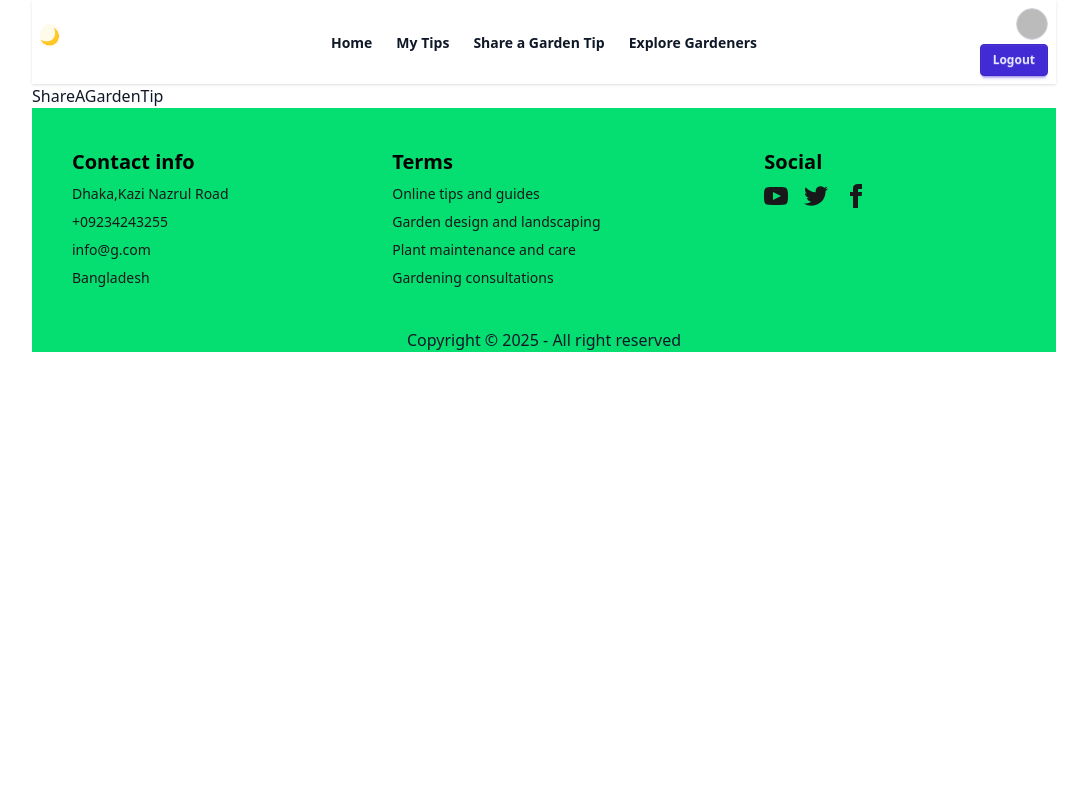
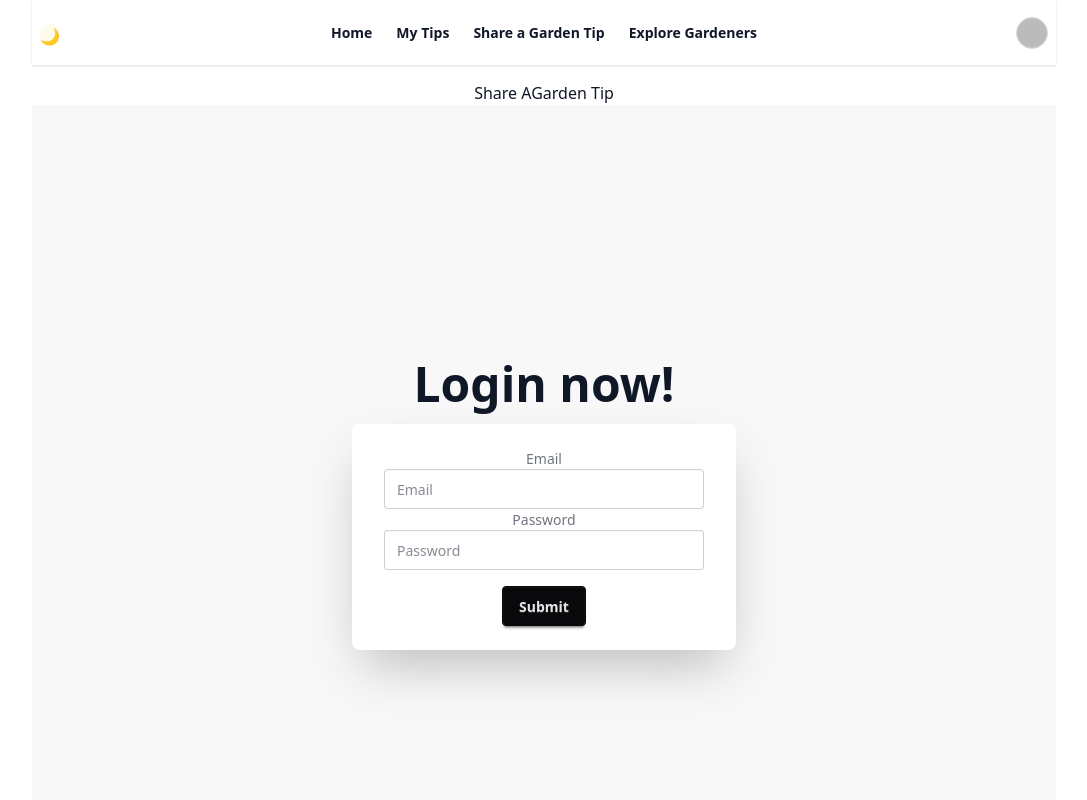
Before and after one commit to dilruba-sarker/gardening-tips-client, a React (Vite) app: page /ShareAGardenTip in a window 1280 px wide. Shown: the top 800 px of the page, without its empty margins (96-1183 px from the left). Built offline with nearby package versions, Linux system fonts and the light colour scheme; no server answers; sample sign-in values are in the browser's storage.

Commit message:
7th commit

```diff
--- a/src/Components/Navbar/Navbar.jsx
+++ b/src/Components/Navbar/Navbar.jsx
@@ -3,84 +3,114 @@ import Darkmode from '../Darkmode/Darkmode';
 import { Link, NavLink } from 'react-router';
 import { AuthContext } from '../../Context/AuthContext';
 import { Tooltip } from 'react-tooltip'
+
 // const Navbar = () => {
-// const {user,logOut}=use(AuthContext)
-// const [showLogout,setShowLogout]=useState(false)
-// const links=<>
-// <li className='text-md font-semibold'><NavLink  to="/">Home</NavLink></li>
+//   const { user, logOut } = use(AuthContext);
+//   const [showLogout, setShowLogout] = useState(false);
 
-// {user && user.email && (
-//   <>
-//     <li><NavLink to="/mytips">My Tips</NavLink></li>
-//     <li><NavLink to="/ShareAGardenTip">Share a Garden Tip</NavLink></li>
-//   </>
-// )}
+//   const links = (
+//     <>
+//       <li className='text-md font-semibold'><NavLink to="/">Home</NavLink></li>
+//       {user?.email && (
+//         <>
+//           <li className='text-md font-semibold'><NavLink to="/mytips">My Tips</NavLink></li>
+//           <li className='text-md font-semibold'><NavLink to="/ShareAGardenTip">Share a Garden Tip</NavLink></li>
+//         </>
+//       )}
+//       <li className='text-md font-semibold'><NavLink to="/gardeners">Explore Gardeners</NavLink></li>
+//     </>
+//   );
 
+//   const handleLogout = () => {
+//     logOut()
+//       .then(() => {
+//         console.log("Logged out successfully");
+//         setShowLogout(false);
+//       })
+//       .catch(err => console.error("Logout error:", err.message));
+//   };
 
-// <li className='text-md font-semibold'><NavLink to="/gardeners">Explore Gardeners</NavLink></li>
+//   // Close logout button when clicking anywhere else
+//   const handleClickOutside = (e) => {
+//     if (!e.target.closest('.user-photo-container')) {
+//       setShowLogout(false);
+//     }
+//   };
 
+//   React.useEffect(() => {
+//     document.addEventListener('click', handleClickOutside);
+//     return () => {
+//       document.removeEventListener('click', handleClickOutside);
+//     };
+//   }, []);
 
+//   return (
+//     <div className="navbar bg-base-100 shadow-sm">
+//       <div className="navbar-start">
+//         <div className="dropdown">
+//           <div tabIndex={0} role="button" className="btn btn-ghost lg:hidden">
+//             <svg xmlns="http://www.w3.org/2000/svg" className="h-5 w-5" fill="none"
+//               viewBox="0 0 24 24" stroke="currentColor">
+//               <path strokeLinecap="round" strokeLinejoin="round"
+//                 strokeWidth="2" d="M4 6h16M4 12h8m-8 6h16" />
+//             </svg>
+//           </div>
+//           <ul tabIndex={0} className="menu menu-sm dropdown-content bg-base-100 rounded-box z-10 mt-3 w-52 p-2 shadow">
+//             {links}
+//           </ul>
+//         </div>
+//         <Darkmode />
+//       </div>
 
-// </>
+//       <div className="navbar-center hidden lg:flex">
+//         <ul className="menu menu-horizontal px-1">{links}</ul>
+//       </div>
 
-// const handleLogout=()=>{
-//   logOut()
-//   .then(
-//     console.log("ok")
+//       <div className="navbar-end">
+//         {user?.email ? (
+//           <div className="user-photo-container relative">
+//             {/* User photo with hover tooltip and click handler */}
+//             <img
+//               onClick={(e) => {
+//                 e.stopPropagation();
+//                 setShowLogout(!showLogout);
+//               }}
+//               src={user.photoURL || "/default-avatar.png"}
+//               alt="User profile"
+//               className="w-8 h-8 rounded-full cursor-pointer border border-gray-300"
+//               data-tooltip-id="user-tooltip"
+//               data-tooltip-content={user.displayName || 'User'}
+//             />
+//             <Tooltip id="user-tooltip" />
 
-//   )
-//   .catch(err=>{
-// console.log(err.message)
-//   })
-// }
-//     return (
-//         <div>
-//             <div className="navbar bg-base-100 shadow-sm">
-//   <div className="navbar-start">
-//     <div className="dropdown">
-//       <div tabIndex={0} role="button" className="btn btn-ghost lg:hidden">
-//         <svg xmlns="http://www.w3.org/2000/svg" className="h-5 w-5" fill="none" viewBox="0 0 24 24" stroke="currentColor"> <path strokeLinecap="round" strokeLinejoin="round" strokeWidth="2" d="M4 6h16M4 12h8m-8 6h16" /> </svg>
+//             {/* Logout button that appears on photo click */}
+//             {showLogout && (
+//               <button
+//                 onClick={handleLogout}
+//                 className="absolute right-0 top-full mt-2 btn btn-primary btn-sm z-50"
+//               >
+//                 Logout
+//               </button>
+//             )}
+//           </div>
+//         ) : (
+//           <div className="flex gap-2">
+//             <Link to="/signup"><button className="btn btn-primary">Signup</button></Link>
+//             <Link to="/login"><button className="btn btn-primary">Login</button></Link>
+//           </div>
+//         )}
 //       </div>
-//       <ul
-//         tabIndex={0}
-//         className="menu menu-sm dropdown-content bg-base-100 rounded-box z-1 mt-3 w-52 p-2 shadow">
-//        {links}
-//       </ul>
 //     </div>
-//      <Darkmode></Darkmode>
-//   </div>
-//   <div className="navbar-center hidden lg:flex">
-//     <ul className="menu menu-horizontal px-1">
-//      {links}
-//     </ul>
-//   </div>
-//   <div className="navbar-end">
-
-
-//    {user && user?.email?
-//  <div className="tooltip tooltip-bottom" data-tip={user.displayName || 'User'}>
-
-//    <img className='w-8'
-//    onClick={()=>setShowLogout(!showLogout)}
-//    src={user.photoURL} alt=""  />
-//    {showLogout?<button onClick={handleLogout} className='btn btn-primary text-sm h-6'>Logout</button>:''}
-//  </div>
-
-//    :<div className='flex gap-2'>
-//     <Link to="/signup"><button className='btn btn-primary'>signup</button></Link>
-//     <Link to="/login"><button className='btn btn-primary'>login</button></Link>
-//     </div>}
-//   </div>
-// </div>
-//         </div>
-//     );
+//   );
 // };
 
 // export default Navbar;
 
+
+
 const Navbar = () => {
   const { user, logOut } = use(AuthContext);
-  const [showLogout, setShowLogout] = useState(true);
+  const [showLogout, setShowLogout] = useState(false);
 
   const links = (
     <>
@@ -97,12 +127,15 @@ const Navbar = () => {
 
   const handleLogout = () => {
     logOut()
-      .then(() => console.log("Logged out"))
+      .then(
+        () =>
+        setShowLogout(false)
+      )
       .catch(err => console.log(err.message));
   };
 
   return (
-    <div className="navbar bg-base-100 shadow-sm">
+    <div className="navbar bg-base-100 shadow-sm mb-4">
       <div className="navbar-start">
         <div className="dropdown">
           <div tabIndex={0} role="button" className="btn btn-ghost lg:hidden">
@@ -127,7 +160,7 @@ const Navbar = () => {
         {user?.email ? (
           <div className="relative flex flex-col items-end">
             {/* Tooltip only on image */}
-            <div className="tooltip tooltip-bottom" data-tip={user.displayName || 'User'}>
+            <div className="  tooltip tooltip-left" data-tip={user.displayName || 'User'}>
               <img
                 onClick={() => setShowLogout(!showLogout)}
                 src={user.photoURL || "/default-avatar.png"}
@@ -140,7 +173,8 @@ const Navbar = () => {
             {showLogout && (
               <button
                 onClick={handleLogout}
-                className="btn btn-primary btn-sm mt-1"
+
+                 className="absolute right-0 top-full mt-2 btn btn-primary btn-sm z-50"
               >
                 Logout
               </button>
--- a/src/Pages/Login/Login.jsx
+++ b/src/Pages/Login/Login.jsx
@@ -1,10 +1,12 @@
 import React, { use } from 'react';
 import { AuthContext } from '../../Context/AuthContext';
 import Swal from 'sweetalert2';
-import { Link } from 'react-router';
+import { Link, useLocation, useNavigate } from 'react-router';
 
 const Login = () => {
 const {signInUser, googleSignin}=use(AuthContext)
+  const navigate=useNavigate()
+    const location=useLocation()
 const handleSubmit=e=>{
      e.preventDefault()
 
@@ -19,13 +21,14 @@ const handleSubmit=e=>{
 
     signInUser(email,password)
         .then(res=>{
-          console.log(res.user);
+
 
           Swal.fire({
       title: "Good job!",
       text: "login done sucessfully!!",
       icon: "success"
     });
+     setTimeout(()=>{navigate(`${location?.state?location?.state:"/"}`)},2000)
     form.reset('')
         }).catch(err=>{
           console.log(err.message);
@@ -45,7 +48,9 @@ const handleGoogle=()=>{
   title: "Good job!",
   text: "signup done sucessfully!!",
   icon: "success"
+
 });
+  setTimeout(()=>{navigate(`${location?.state?location?.state:"/"}`)},2000)
   }).catch(err=>{
       Swal.fire({
   title: "Opps?",
--- a/src/Pages/ShareAGardenTip/ShareAGardenTip.jsx
+++ b/src/Pages/ShareAGardenTip/ShareAGardenTip.jsx
@@ -2,8 +2,29 @@ import React from 'react';
 
 const ShareAGardenTip = () => {
     return (
-        <div>
-            <h1>ShareAGardenTip</h1>
+        <div className='text-center'>
+            <h1>Share AGarden Tip</h1>
+
+            <div className="hero bg-base-200 min-h-screen">
+  <div className="hero-content flex-col ">
+    <div className="text-center lg:text-left">
+      <h1 className="text-5xl font-bold">Login now!</h1>
+
+    </div>
+    <div className="card bg-base-100 w-full max-w-sm shrink-0 shadow-2xl">
+      <div className="card-body">
+        <form className="form">
+          <label className="label">Email</label>
+          <input type="email" className="input" placeholder="Email" />
+          <label className="label">Password</label>
+          <input type="password" className="input" placeholder="Password" />
+
+          <button className="btn btn-neutral mt-4">Submit</button>
+        </form>
+      </div>
+    </div>
+  </div>
+</div>
         </div>
     );
 };
--- /dev/null
+++ b/src/Pages/TipDetails/TipDetails.jsx
@@ -0,0 +1,11 @@
+import React from 'react';
+
+const TipDetails = () => {
+    return (
+        <div>
+            <h1>details</h1>
+        </div>
+    );
+};
+
+export default TipDetails;
--- /dev/null
+++ b/src/Private/PrivateRoute.jsx
@@ -0,0 +1,23 @@
+import React, { use } from 'react';
+import { AuthContext } from '../Context/AuthContext';
+ import { Navigate, useLocation } from 'react-router';
+
+const PrivateRoute = ({children}) => {
+
+    const{loading,user}=use(AuthContext)
+     const location=useLocation()
+    if(loading){
+        return <span className="loading loading-bars loading-xl"></span>
+    }
+
+    if(user && user?.email){
+        return children
+    }
+
+
+    return <Navigate state={location.pathname} to="/login">Login</Navigate>
+
+
+};
+
+export default PrivateRoute;
```
Also changed, not shown: Router/Router.jsx (+7 -2 lines), src/AuthProvider/AuthProvider.jsx (+56 -39 lines).
